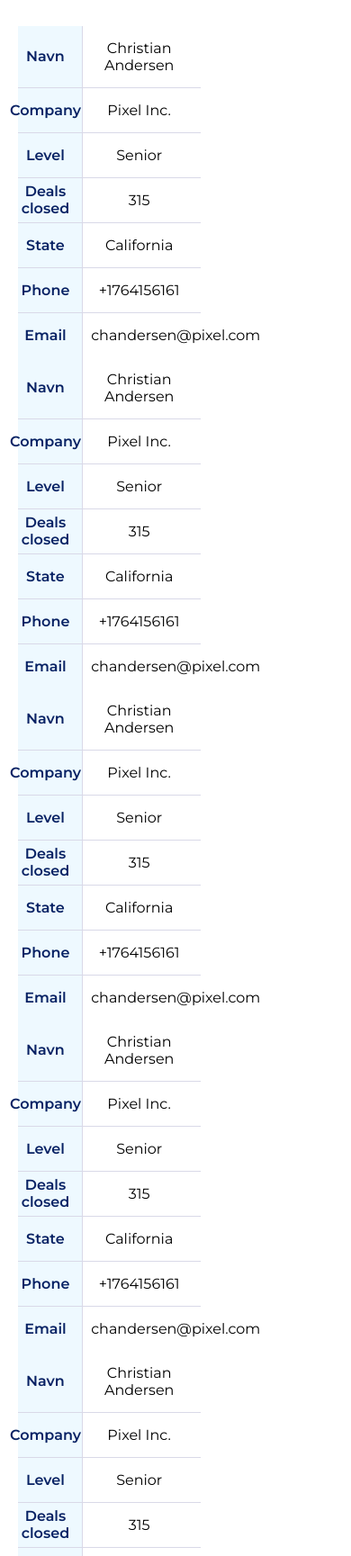
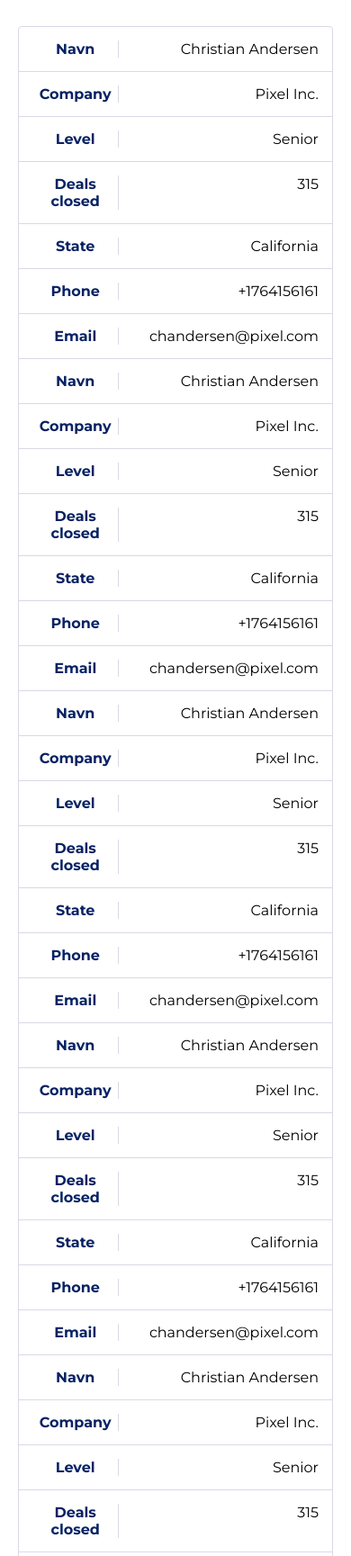
Before and after one commit to tyshchenkodv/frontAssesment, a plain HTML site: page index.html in a window 390 px wide. Shown: the part 1620-3349 px from the top of the page at 90% size. Drawn offline with Linux system fonts and the light colour scheme.

Commit message:
fix(table): fix responsive view

```diff
--- a/index.html
+++ b/index.html
@@ -6,7 +6,7 @@
         <link href="https://fonts.googleapis.com/css?family=Montserrat:400,500,600,700" rel="stylesheet">
         <link href="./styles/style.css" rel="stylesheet">
         <script type="text/javascript" src="./js/changeIcon.js" defer></script>
-        <script type="text/javascript" src="./js/pagination.js" defer></script>
+        <script type="text/javascript" src="./js/pagination.js" media="all and (max-width:1024px)" defer></script>
     </head>
     <body>
         <div class="page">
@@ -74,67 +74,67 @@
                         </thead>
                         <tbody>
                             <tr data-page="1" class="num">
-                                <td>Christian Andersen</td>
-                                <td>Pixel Inc.</td>
-                                <td>Senior</td>
-                                <td>315</td>
-                                <td>California</td>
-                                <td>+1764156161</td>
-                                <td>chandersen@pixel.com</td>
+                                <td data-label="Navn">Christian Andersen</td>
+                                <td data-label="Company">Pixel Inc.</td>
+                                <td data-label="Level">Senior</td>
+                                <td data-label="Deals closed">315</td>
+                                <td data-label="State">California</td>
+                                <td data-label="Phone">+1764156161</td>
+                                <td data-label="Email">chandersen@pixel.com</td>
                             </tr>
                             <tr data-page="2" class="num">
-                                <td>Christian Andersen</td>
-                                <td>Pixel Inc.</td>
-                                <td>Senior</td>
-                                <td>315</td>
-                                <td>California</td>
-                                <td>+1764156161</td>
-                                <td>chandersen@pixel.com</td>
+                                <td data-label="Navn">Christian Andersen</td>
+                                <td data-label="Company">Pixel Inc.</td>
+                                <td data-label="Level">Senior</td>
+                                <td data-label="Deals closed">315</td>
+                                <td data-label="State">California</td>
+                                <td data-label="Phone">+1764156161</td>
+                                <td data-label="Email">chandersen@pixel.com</td>
                             </tr>
                             <tr data-page="3" class="num">
-                                <td>Christian Andersen</td>
-                                <td>Pixel Inc.</td>
-                                <td>Senior</td>
-                                <td>315</td>
-                                <td>California</td>
-                                <td>+1764156161</td>
-                                <td>chandersen@pixel.com</td>
+                                <td data-label="Navn">Christian Andersen</td>
+                                <td data-label="Company">Pixel Inc.</td>
+                                <td data-label="Level">Senior</td>
+                                <td data-label="Deals closed">315</td>
+                                <td data-label="State">California</td>
+                                <td data-label="Phone">+1764156161</td>
+                                <td data-label="Email">chandersen@pixel.com</td>
                             </tr>
                             <tr data-page="4" class="num">
-                                <td>Christian Andersen</td>
-                                <td>Pixel Inc.</td>
-                                <td>Senior</td>
-                                <td>315</td>
-                                <td>California</td>
-                                <td>+1764156161</td>
-                                <td>chandersen@pixel.com</td>
+                                <td data-label="Navn">Christian Andersen</td>
+                                <td data-label="Company">Pixel Inc.</td>
+                                <td data-label="Level">Senior</td>
+                                <td data-label="Deals closed">315</td>
+                                <td data-label="State">California</td>
+                                <td data-label="Phone">+1764156161</td>
+                                <td data-label="Email">chandersen@pixel.com</td>
                             </tr>
                             <tr data-page="5" class="num">
-                                <td>Christian Andersen</td>
-                                <td>Pixel Inc.</td>
-                                <td>Senior</td>
-                                <td>315</td>
-                                <td>California</td>
-                                <td>+1764156161</td>
-                                <td>chandersen@pixel.com</td>
+                                <td data-label="Navn">Christian Andersen</td>
+                                <td data-label="Company">Pixel Inc.</td>
+                                <td data-label="Level">Senior</td>
+                                <td data-label="Deals closed">315</td>
+                                <td data-label="State">California</td>
+                                <td data-label="Phone">+1764156161</td>
+                                <td data-label="Email">chandersen@pixel.com</td>
                             </tr>
                             <tr data-page="6" class="num">
-                                <td>Christian Andersen</td>
-                                <td>Pixel Inc.</td>
-                                <td>Senior</td>
-                                <td>315</td>
-                                <td>California</td>
-                                <td>+1764156161</td>
-                                <td>chandersen@pixel.com</td>
+                                <td data-label="Navn">Christian Andersen</td>
+                                <td data-label="Company">Pixel Inc.</td>
+                                <td data-label="Level">Senior</td>
+                                <td data-label="Deals closed">315</td>
+                                <td data-label="State">California</td>
+                                <td data-label="Phone">+1764156161</td>
+                                <td data-label="Email">chandersen@pixel.com</td>
                             </tr>
                             <tr data-page="7" class="num">
-                                <td>Christian Andersen</td>
-                                <td>Pixel Inc.</td>
-                                <td>Senior</td>
-                                <td>315</td>
-                                <td>California</td>
-                                <td>+1764156161</td>
-                                <td>chandersen@pixel.com</td>
+                                <td data-label="Navn">Christian Andersen</td>
+                                <td data-label="Company">Pixel Inc.</td>
+                                <td data-label="Level">Senior</td>
+                                <td data-label="Deals closed">315</td>
+                                <td data-label="State">California</td>
+                                <td data-label="Phone">+1764156161</td>
+                                <td data-label="Email">chandersen@pixel.com</td>
                             </tr>
                         </tbody>
                         <tfoot>
--- a/js/pagination.js
+++ b/js/pagination.js
@@ -14,8 +14,8 @@ function changeItemsPerPage(selectObject) {
 }
 
 let div_num = document.querySelectorAll(".num");
-for (var i = 0; i < div_num.length; i++) {
-    if (i < currentPage * itemsPerPage) {
+for (let i = 0; i < div_num.length; i++) {
+    if (i < currentPage * itemsPerPage || window.innerWidth < 1024) {
         div_num[i].style.display = "table-row";
     }
 }
--- a/styles/style.css
+++ b/styles/style.css
@@ -327,65 +327,22 @@ tfoot td {
 @media
 only screen and (max-width: 760px),
 (min-device-width: 768px) and (max-device-width: 1024px)  {
-    table, thead, tbody, th, td, tr, tfoot {
-        display: block;
-        border: none;
+    table thead, table tfoot {
+        display: none;
     }
 
-    tbody tr:not(:last-child) {
-        margin-bottom: 10px;
+    table td {
+        display: flex;
+        justify-content: space-between;
     }
 
-    thead tr {
-        position: absolute;
-        top: -9999px;
-        left: -9999px;
+    table td::before {
+        content: attr(data-label);
+        font-weight: bold;
+        color: #082264;
+        width: 30%;
+        border-right: 1px solid #D9D9E8;
     }
-
-    tr { border: 1px solid #D9D9E8; }
-
-    td {
-        border: none;
-        border-bottom: 1px solid #D9D9E8;
-        position: relative;
-        padding-left: 40%;
-    }
-
-    td:last-child {
-        border: none;
-    }
-
-    td:before {
-        position: absolute;
-        display: flex;
-        align-items: center;
-        justify-content: center;
-        top: 0;
-        left: 0;
-        width: 30%;
-        height: 100%;
-        padding-right: 10px;
-        border-right: 1px solid #D9D9E8;
-        background-color: #EEF9FF;
-        font-weight: 600;
-        color: #082264;
-    }
-
-    td:before:last-child {
-        border: none;
-    }
-
-    tfoot {
-        margin-top: 10px;
-    }
-
-    td:nth-of-type(1):before { content: "Navn"; }
-    td:nth-of-type(2):before { content: "Company"; }
-    td:nth-of-type(3):before { content: "Level"; }
-    td:nth-of-type(4):before { content: "Deals closed"; }
-    td:nth-of-type(5):before { content: "State"; }
-    td:nth-of-type(6):before { content: "Phone"; }
-    td:nth-of-type(7):before { content: "Email"; }
 }
 
 .tfoot-total {
```
